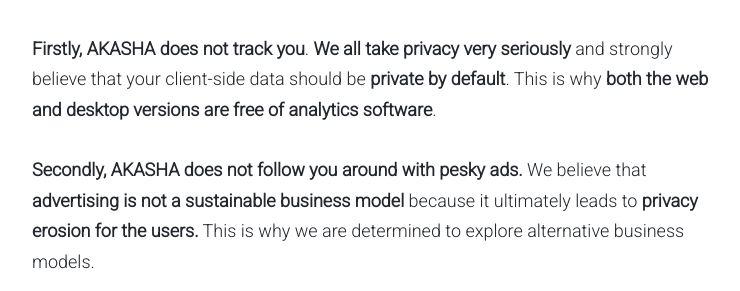
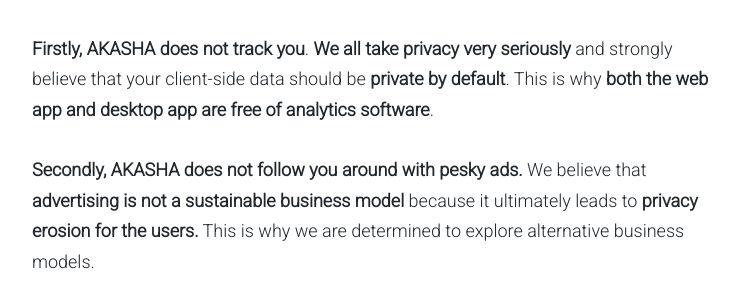
Before and after one commit to AKASHAorg/blog.akasha.world, a Jekyll site: the page built from _posts/2018-04-10-akasha-web-mend-the-gap.md, in a window 1280 px wide and 900 px high, scrolled down 3714 px. Shown: the part 192-483 px from the top of the window, without its empty margins (268-1008 px from the left). Built offline with Jekyll 4.4.1, drawn with Linux system fonts in a browser that asks for light colours; comment, search, counter and statistics services are not loaded.

Commit message:
Update 2018-04-10-akasha-web-mend-the-gap.md

```diff
--- a/_posts/2018-04-10-akasha-web-mend-the-gap.md
+++ b/_posts/2018-04-10-akasha-web-mend-the-gap.md
@@ -52,7 +52,7 @@ The dawn of a new information age is within reach.
 
 We have been asked many times how AKASHA is different from a number of social networks, including Facebook. In an attempt to summarize some of the biggest differences, we arrived at the following list:
 
-**Firstly, AKASHA does not track you**. **We all take privacy very seriously** and strongly believe that your client-side data should be **private by default**. This is why **both the web and desktop versions are free of analytics software**.
+**Firstly, AKASHA does not track you**. **We all take privacy very seriously** and strongly believe that your client-side data should be **private by default**. This is why **both the web app and desktop app are free of analytics software**.
 
 **Secondly, AKASHA does not follow you around with pesky ads.** We believe that **advertising is not a sustainable business model** because it ultimately leads to **privacy erosion for the users.** This is why we are determined to explore alternative business models.
 
```
